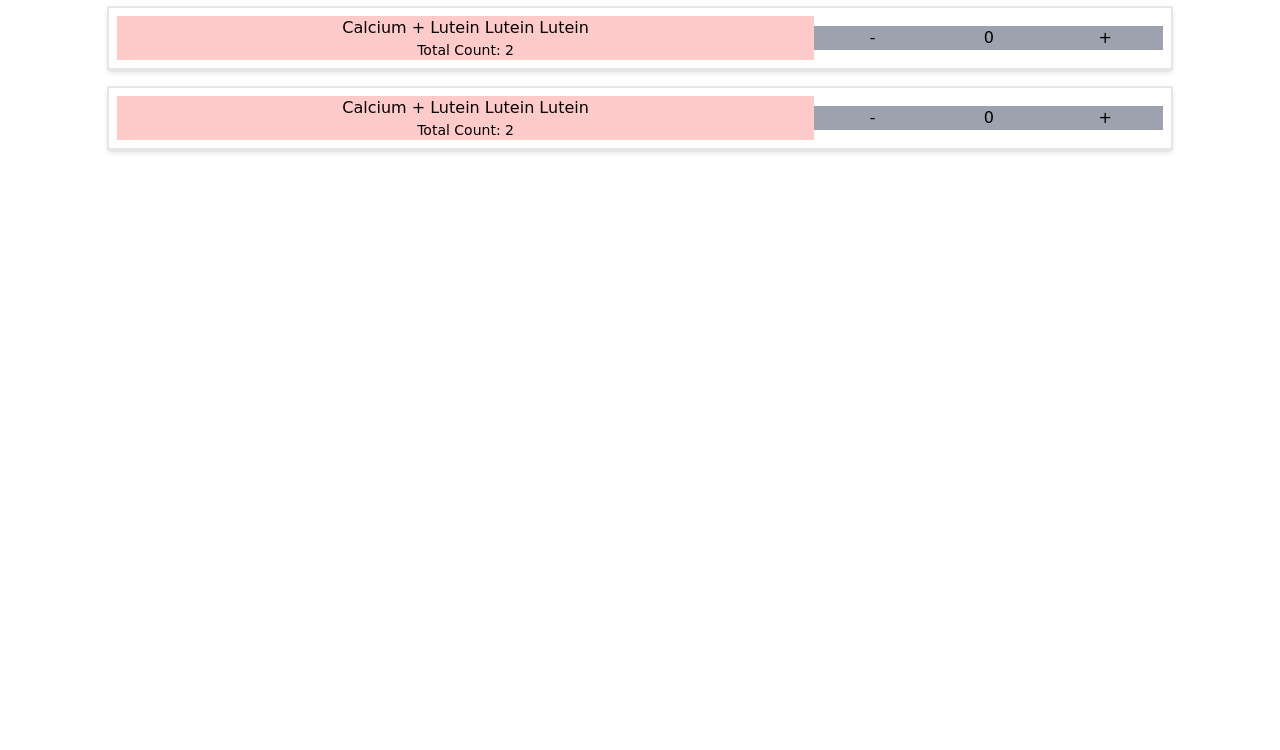
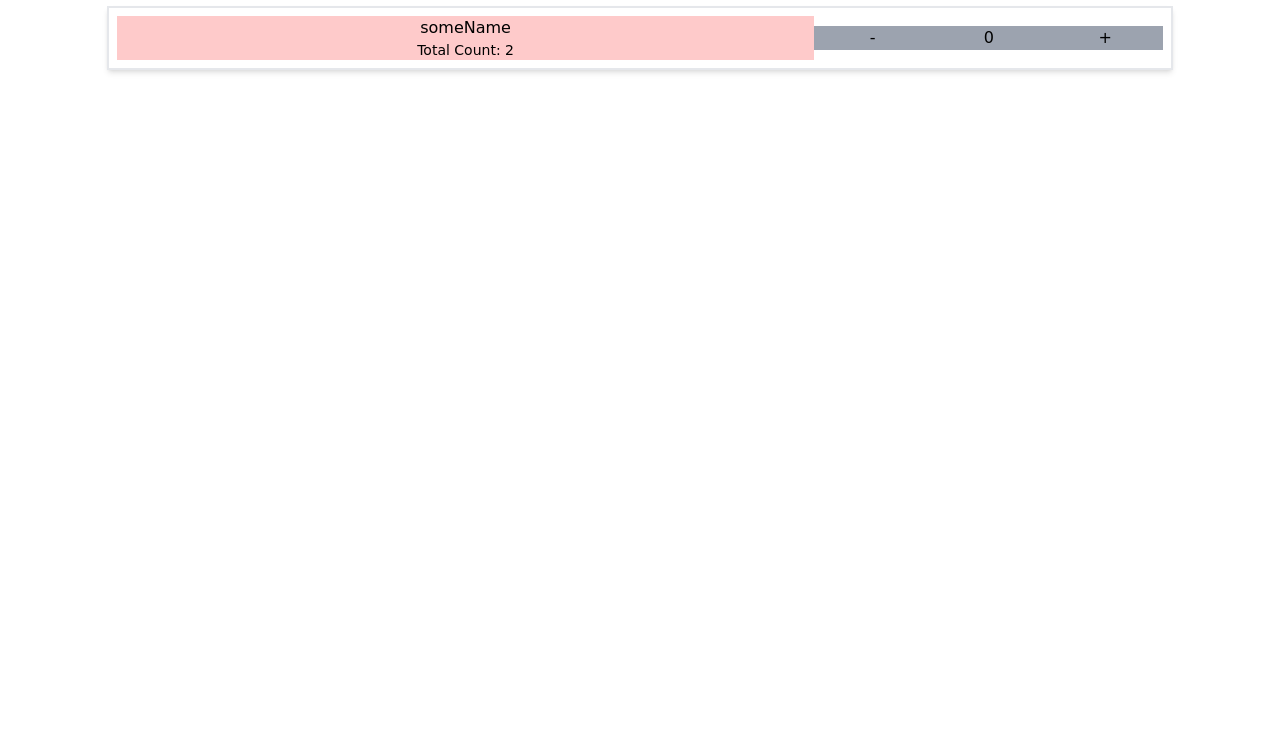
Before and after one commit to Troyanovsky/dailyList, a website: page index.html in a window 1280 px wide. Shown: the part 50-800 px from the top of the page. Drawn offline with nearby package versions, Linux system fonts and the light colour scheme; a web font is replaced by a local one.

Commit message:
Added data structure for each item

```diff
--- a/index.html
+++ b/index.html
@@ -68,8 +68,8 @@
               h-full
             "
           >
-            <p class="text-md">Calcium + Lutein Lutein Lutein</p>
-            <p class="text-sm">Total Count: 2</p>
+            <p class="text-md">{{item.item_name}}</p>
+            <p class="text-sm">Total Count: {{item.current_total}}</p>
           </div>
           <div
             class="bg-gray-400 w-1/3 h-full flex items-center justify-center"
@@ -114,16 +114,19 @@
         return {
           todoItems: [
             {
-              id: 000,
-              text: 'Empty1',
-              description: 'Some description',
-              done: 0,
-            },
-            {
-              id: 000,
-              text: 'Empty1',
-              description: 'Some description',
-              done: 0,
+              item_id: '10086',
+              item_name: 'someName',
+              item_description: 'someDescription',
+              item_record: {
+                20210105: {
+                  target: 3,
+                  done: 2,
+                },
+              },
+              created_date: 20210104,
+              current_total: 2,
+              daily_increment: 3,
+              item_type: 'cummulative',
             },
           ],
         };
```
